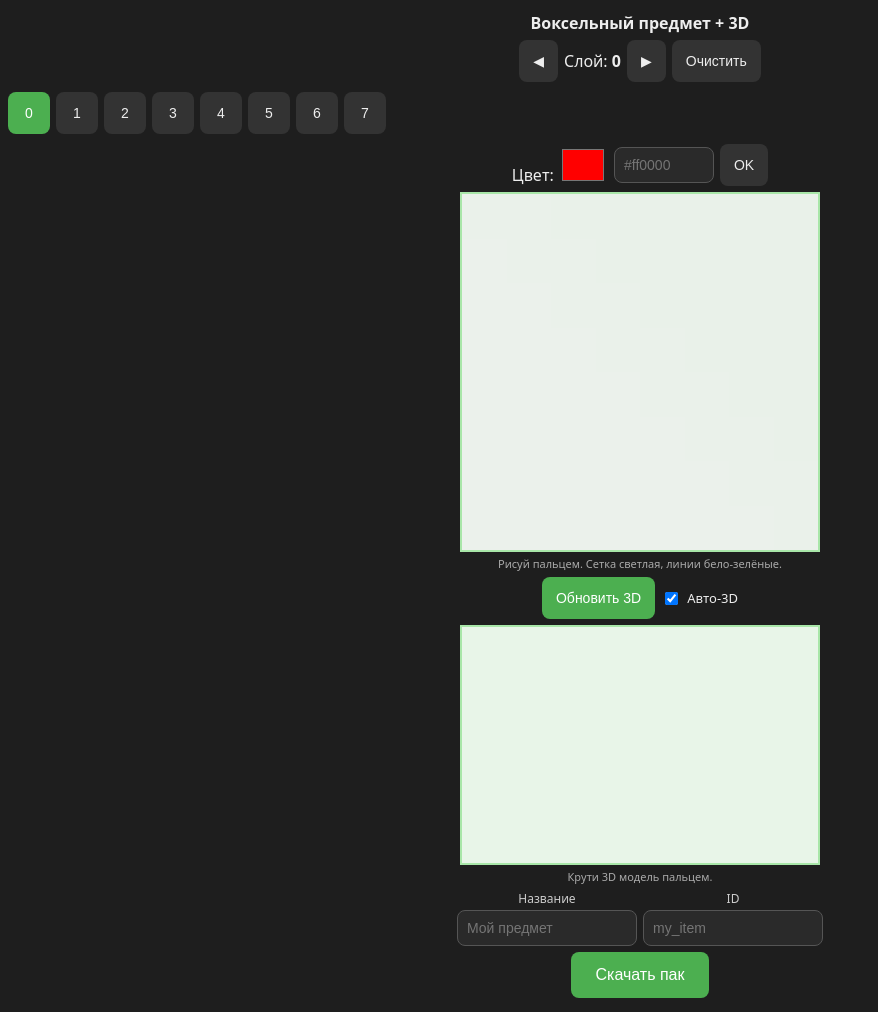
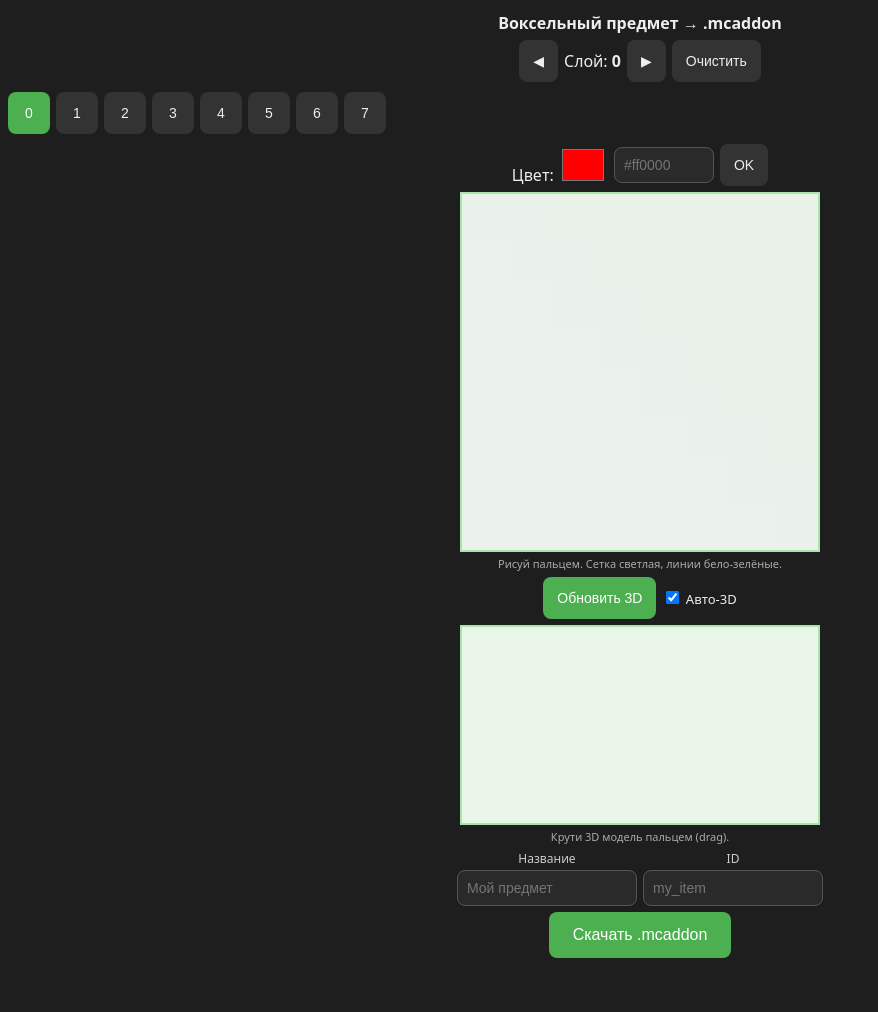
Before and after one commit to alniksitnikov-creator/minecraft-predmets, a plain HTML site: page index.html in a window 1280 px wide. Shown: the whole page, without its empty margins (0-878 px from the left). After the commit the page ends 972 px from the top, so only its background shows below. Drawn offline with nearby package versions, Linux system fonts and the light colour scheme.

Commit message:
Update index.html

```diff
--- a/index.html
+++ b/index.html
@@ -3,7 +3,7 @@
 <head>
 <meta charset="UTF-8">
 <meta name="viewport" content="width=device-width, initial-scale=1.0, maximum-scale=1.0, user-scalable=no">
-<title>Voxel Item 3D Mobile</title>
+<title>Voxel Item → MCADDON</title>
 <style>
   * { box-sizing: border-box; -webkit-tap-highlight-color: transparent; }
   body {
@@ -12,6 +12,7 @@
     margin: 0; padding: 8px;
     text-align: center;
     touch-action: manipulation;
+    overflow-x: hidden;
   }
   h2 { font-size: 16px; margin: 4px 0; }
   .row {
@@ -42,30 +43,27 @@
   canvas {
     image-rendering: pixelated;
     display: block; margin: 4px auto;
-    touch-action: none;
+    touch-action: none; /* КРИТИЧНО для телефона */
   }
-  /* 2D-редактор: светлый фон, бело-зелёные линии */
   #c2d {
     border: 2px solid #a8e6a8;
     background: #f5f5f5;
     width: 90vw; height: 90vw;
     max-width: 360px; max-height: 360px;
   }
-  /* 3D-превью */
   #c3d {
     border: 2px solid #a8e6a8;
     background: #e8f5e8;
-    width: 90vw; height: 60vw;
-    max-width: 360px; max-height: 240px;
+    width: 90vw; height: 50vw;
+    max-width: 360px; max-height: 200px;
   }
   .hint { font-size: 11px; color: #aaa; margin: 2px 0; }
   .field { display: flex; flex-direction: column; align-items: center; gap: 3px; }
   .field label { font-size: 12px; color: #ccc; }
-  .toggle { display: flex; align-items: center; gap: 6px; font-size: 13px; }
 </style>
 </head>
 <body>
-<h2>Воксельный предмет + 3D</h2>
+<h2>Воксельный предмет → .mcaddon</h2>
 
 <div class="row">
   <button onclick="prevLayer()">◀</button>
@@ -86,11 +84,11 @@
 
 <div class="row">
   <button onclick="update3D()" style="background:#4caf50;color:#fff;">Обновить 3D</button>
-  <label class="toggle"><input type="checkbox" id="auto3d" checked> Авто-3D</label>
+  <label style="font-size:13px;"><input type="checkbox" id="auto3d" checked> Авто-3D</label>
 </div>
 
 <canvas id="c3d"></canvas>
-<p class="hint">Крути 3D модель пальцем.</p>
+<p class="hint">Крути 3D модель пальцем (drag).</p>
 
 <div class="row">
   <div class="field">
@@ -103,7 +101,7 @@
   </div>
 </div>
 <div class="row">
-  <button onclick="generate()" style="background:#4caf50;color:#fff;font-size:16px;padding:14px 24px;">Скачать пак</button>
+  <button onclick="generate()" style="background:#4caf50;color:#fff;font-size:16px;padding:14px 24px;">Скачать .mcaddon</button>
 </div>
 
 <script src="https://cdnjs.cloudflare.com/ajax/libs/jszip/3.10.1/jszip.min.js"></script>
@@ -132,23 +130,19 @@ function renderLayerBar() {
 }
 
 function refresh2D() {
-  // Светлый фон
   ctx.fillStyle = '#f5f5f5';
   ctx.fillRect(0, 0, SIZE, SIZE);
-  // Бело-зелёные линии сетки
   ctx.strokeStyle = '#a8e6a8';
   ctx.lineWidth = 0.08;
   for (let i = 0; i <= SIZE; i++) {
     ctx.beginPath(); ctx.moveTo(i, 0); ctx.lineTo(i, SIZE); ctx.stroke();
     ctx.beginPath(); ctx.moveTo(0, i); ctx.lineTo(SIZE, i); ctx.stroke();
   }
-  // Закрашенные воксели
-  for (let y = 0; y < SIZE; y++) {
+  for (let y = 0; y < SIZE; y++)
     for (let x = 0; x < SIZE; x++) {
       const col = voxels[currentLayer][y][x];
       if (col) { ctx.fillStyle = col; ctx.fillRect(x + 0.04, y + 0.04, 0.92, 0.92); }
     }
-  }
 }
 
 function pos2D(e) {
@@ -186,7 +180,7 @@ function applyHex() {
   if (/^#[0-9a-fA-F]{6}$/.test(v)) document.getElementById('color').value = v;
 }
 
-// ===== 3D ПРЕВЬЮ (Three.js) =====
+// ===== 3D ПРЕВЬЮ =====
 const c3d = document.getElementById('c3d');
 const renderer = new THREE.WebGLRenderer({ canvas: c3d, antialias: true, alpha: false });
 renderer.setPixelRatio(Math.min(window.devicePixelRatio, 2));
@@ -204,16 +198,18 @@ scene.add(new THREE.AmbientLight(0xffffff, 0.6));
 let modelGroup = new THREE.Group();
 scene.add(modelGroup);
 
-// Вращение пальцем
 let rotX = -0.5, rotY = 0.6;
 let dragging = false, lastX = 0, lastY = 0;
 
+// КРИТИЧНО: preventDefault + capture
 c3d.addEventListener('pointerdown', e => {
+  e.preventDefault();
   dragging = true; lastX = e.clientX; lastY = e.clientY;
   c3d.setPointerCapture(e.pointerId);
 });
 c3d.addEventListener('pointermove', e => {
   if (!dragging) return;
+  e.preventDefault();
   const dx = e.clientX - lastX, dy = e.clientY - lastY;
   lastX = e.clientX; lastY = e.clientY;
   rotY += dx * 0.01;
@@ -232,7 +228,6 @@ function resize3D() {
 window.addEventListener('resize', resize3D);
 
 function update3D() {
-  // Удаляем старые кубы
   while (modelGroup.children.length) {
     const obj = modelGroup.children.pop();
     obj.geometry?.dispose();
@@ -246,11 +241,9 @@ function update3D() {
         if (!col) continue;
         const mat = new THREE.MeshLambertMaterial({ color: new THREE.Color(col) });
         const cube = new THREE.Mesh(geom, mat);
-        // Центрируем модель вокруг нуля
         cube.position.set(x - SIZE/2 + 0.5, y - SIZE/2 + 0.5, z - SIZE/2 + 0.5);
         modelGroup.add(cube);
       }
-  // Центрируем группу по bounding box
   const box = new THREE.Box3().setFromObject(modelGroup);
   const center = box.getCenter(new THREE.Vector3());
   modelGroup.position.sub(center);
@@ -263,7 +256,7 @@ function animate() {
   renderer.render(scene, camera);
 }
 
-// ===== ГЕНЕРАЦИЯ ПАКА =====
+// ===== ГЕНЕРАЦИЯ .MCADDON =====
 async function generate() {
   const name = document.getElementById('name').value || 'Voxel Item';
   const id = document.getElementById('id').value || 'voxel_item';
@@ -276,7 +269,6 @@ async function generate() {
 
   if (cubes.length === 0) { alert('Нарисуй хотя бы один воксель!'); return; }
 
-  // Текстура-атлас: 8x8, каждый воксель = 1 пиксель по (x,y)
   const texCanvas = document.createElement('canvas');
   texCanvas.width = SIZE; texCanvas.height = SIZE;
   const tctx = texCanvas.getContext('2d');
@@ -329,6 +321,7 @@ async function generate() {
     }
   };
 
+  // ВАЖНО: .mcaddon — это ZIP с расширением .mcaddon
   const zip = new JSZip();
   const bp = zip.folder(id + "_BP");
   bp.file("manifest.json", JSON.stringify({
@@ -355,9 +348,9 @@ async function generate() {
   const out = await zip.generateAsync({ type: "blob" });
   const a = document.createElement('a');
   a.href = URL.createObjectURL(out);
-  a.download = id + ".zip";
+  a.download = id + ".mcaddon";  // <-- расширение .mcaddon!
   a.click();
-  alert("Готово! Распакуй ZIP → внутри BP и RP → импортируй оба в Minecraft.");
+  alert("Готово! Открой скачанный .mcaddon — Minecraft должен предложить импорт.");
 }
 
 // ===== СТАРТ =====
@@ -368,4 +361,4 @@ update3D();
 animate();
 </script>
 </body>
- </html>
+</html>
```
